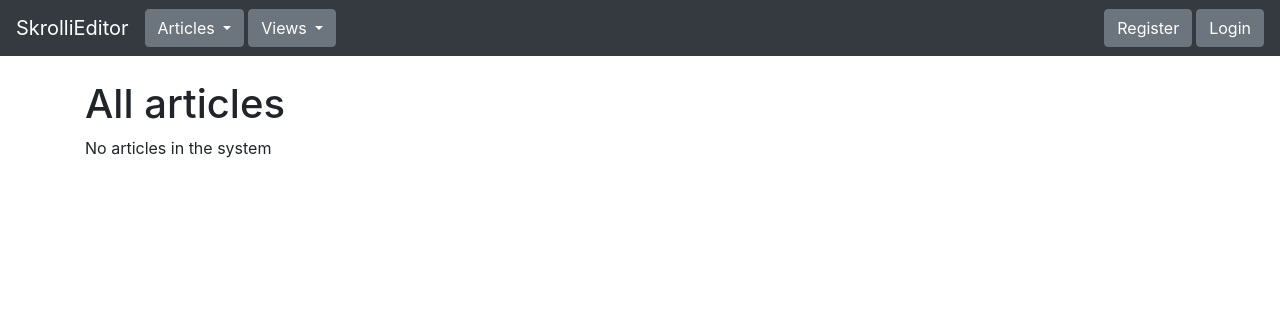
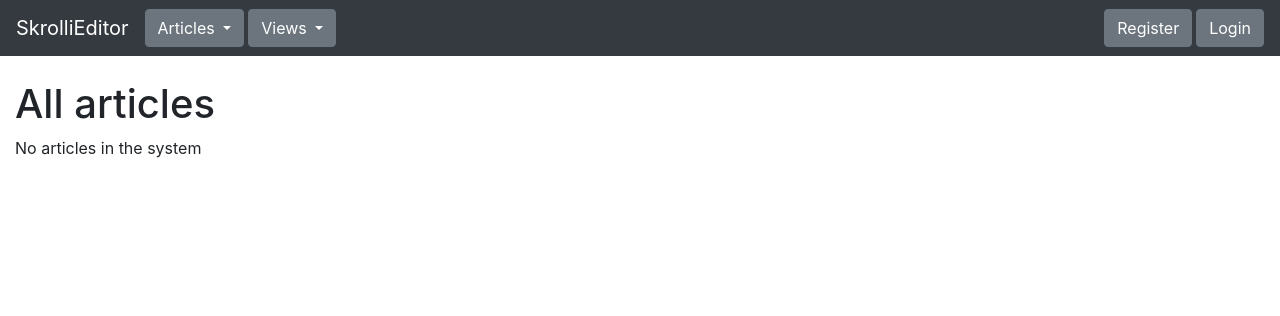
Before and after one commit to ValheKouneli/SkrolliEditor, a Flask app: page /articles/ in a window 1280 px wide. Shown: the top 316 px of the page. Run offline with Flask 2, Linux system fonts and the light colour scheme; data that the repository does not hold is empty; some libraries are stand-ins or nearby versions.

Commit message:
makes container fluid

```diff
--- a/application/templates/layout.html
+++ b/application/templates/layout.html
@@ -80,7 +80,7 @@
             </div>
                 </nav>
 
-      <main role="main" class="container">
+      <main role="main" class="container-fluid">
           {% block body %}
           <p>
             Content
```
